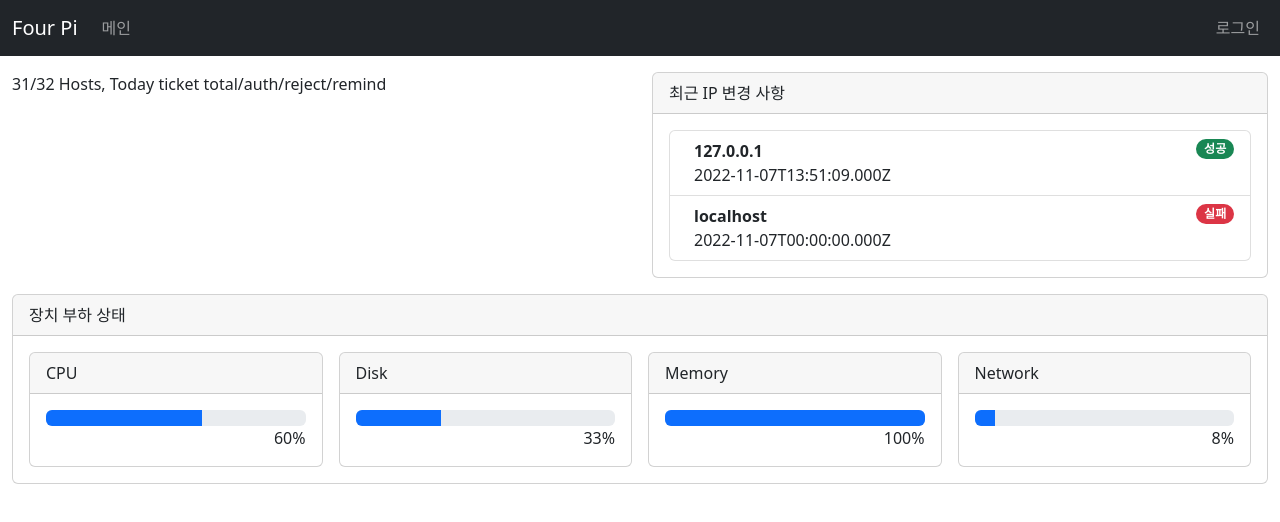
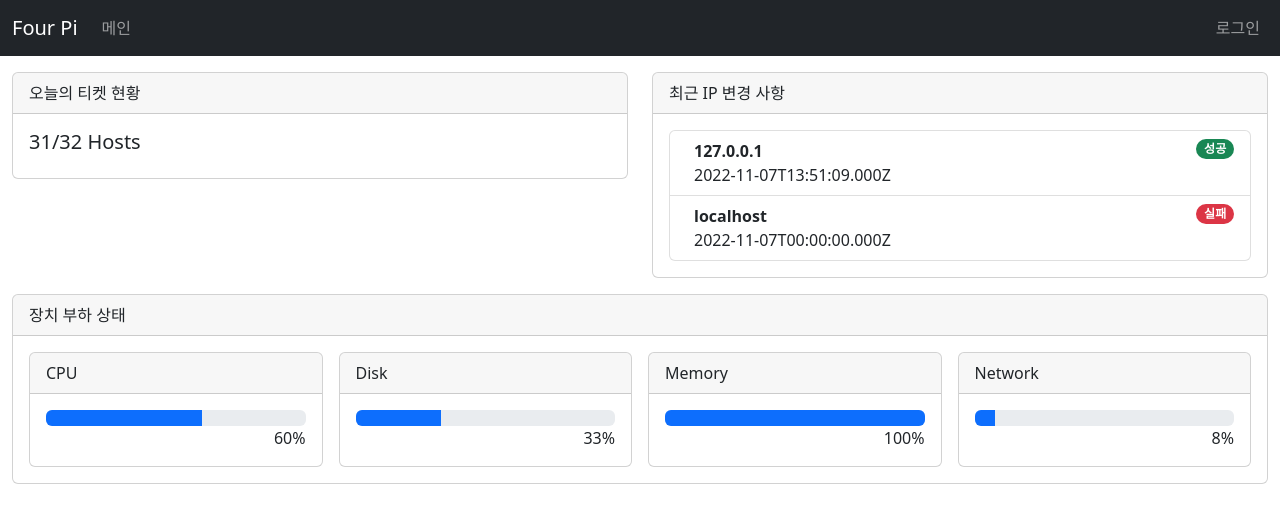
Before and after one commit to Four-pi/client, a React (Create React App) app: page / in a window 1280 px wide. Shown: the top 522 px of the page. Built offline with nearby package versions, Linux system fonts and the light colour scheme.

Commit message:
feat("/"): **오늘의 티켓 현황** 위젯 추가

```diff
--- /dev/null
+++ b/src/components/TicketSatusWidget.tsx
@@ -0,0 +1,12 @@
+import { Card } from "react-bootstrap";
+
+export default function TicketStatusWidget() {
+    return (
+        <Card>
+            <Card.Header>오늘의 티켓 현황</Card.Header>
+            <Card.Body>
+                <Card.Title>31/32 Hosts</Card.Title>
+            </Card.Body>
+        </Card>
+    );
+}
--- a/src/pages/index.tsx
+++ b/src/pages/index.tsx
@@ -1,6 +1,7 @@
 import Container from "react-bootstrap/Container";
 import Row from "react-bootstrap/Row";
 import Col from "react-bootstrap/Col";
+import TicketStatusWidget from "../components/TicketSatusWidget";
 import IPChangeHistoryWidget from "../components/IPChangeHistoryWidget";
 import MachineStatusWidget from "../components/MachineStatusWidget";
 
@@ -9,7 +10,7 @@ export default function IndexPage() {
         <Container fluid>
             <Row className="mt-3">
                 <Col xs={6}>
-                    31/32 Hosts, Today ticket total/auth/reject/remind
+                    <TicketStatusWidget />
                 </Col>
                 <Col xs={6}>
                     <IPChangeHistoryWidget />
```
